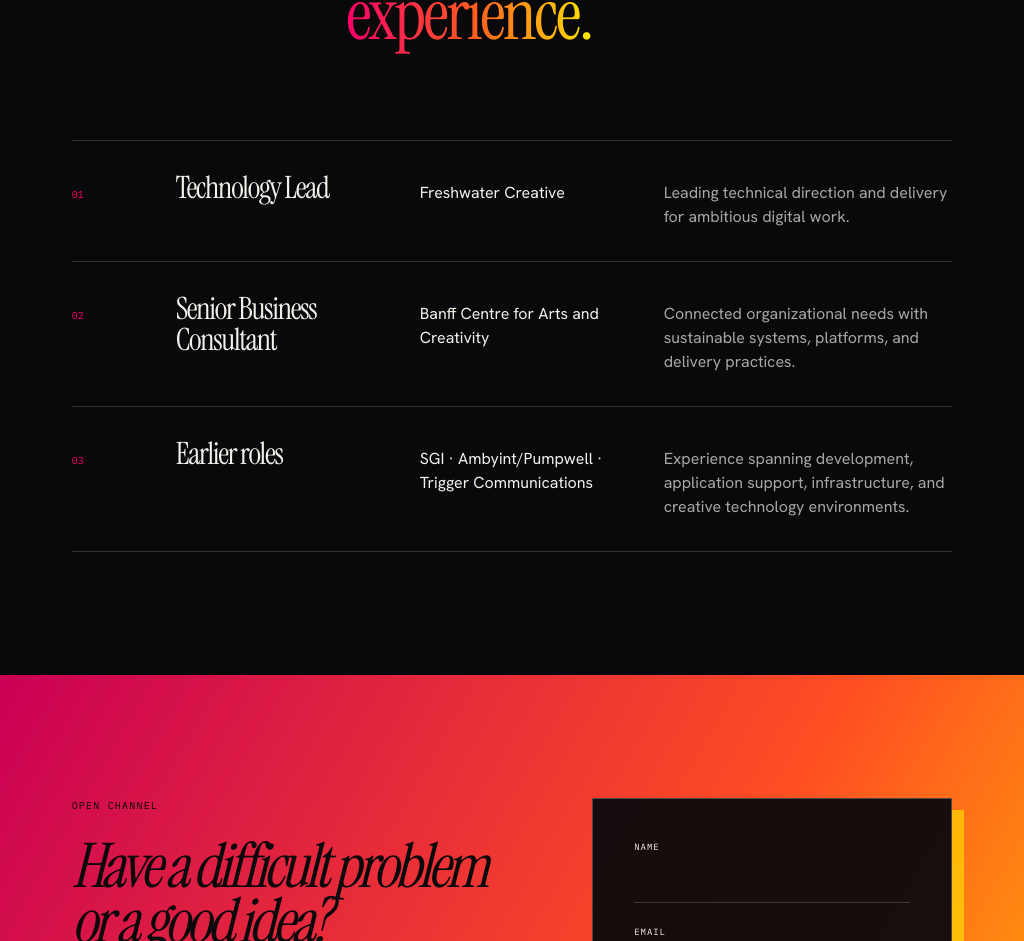
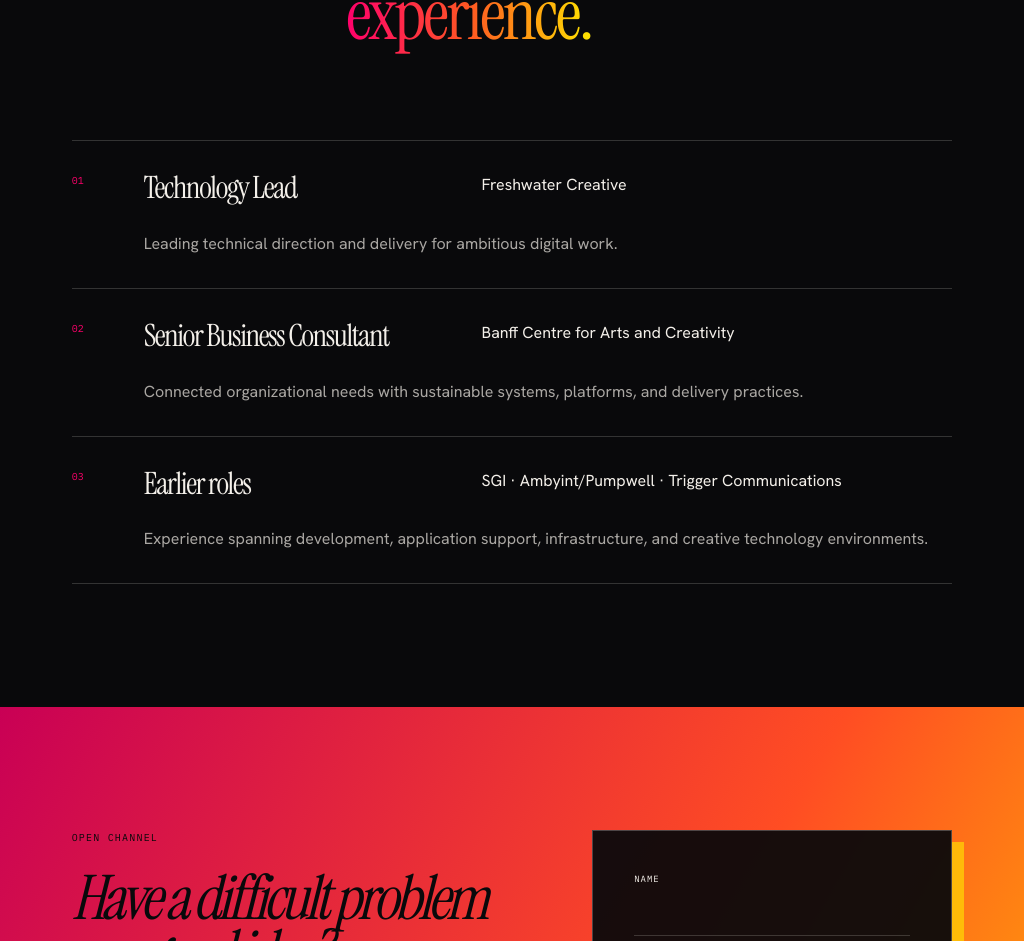
Before and after one commit to djboutin/dave-boutin-portfolio, a Next.js app: page / in a window 1024 px wide. Shown: the part 3435-4376 px from the top of the page. Built offline with nearby package versions, Linux system fonts and the light colour scheme.

Commit message:
update responsiveness of home page on tablet smaller screens
Signed-off-by: david.boutin <david.boutin@freshwatercreative.ca>

```diff
--- a/app/globals.css
+++ b/app/globals.css
@@ -801,6 +801,18 @@
   font-weight: 700;
 }
 
+@media (min-width: 801px) and (max-width: 1100px) {
+  .experience-list article {
+    grid-template-columns: 48px minmax(180px, 0.8fr) minmax(0, 1.2fr);
+    align-items: start;
+  }
+
+  .experience-list article > p:last-of-type {
+    grid-column: 2 / -1;
+    padding-top: 4px;
+  }
+}
+
 .footer-mark {
   display: block;
   width: 36px;
@@ -1329,6 +1341,10 @@
     transform: none;
   }
 
+  .image-accent {
+    inset: 14px -14px -14px 14px;
+  }
+
   .lightbox {
     padding: 14px 16px 18px;
   }
```
